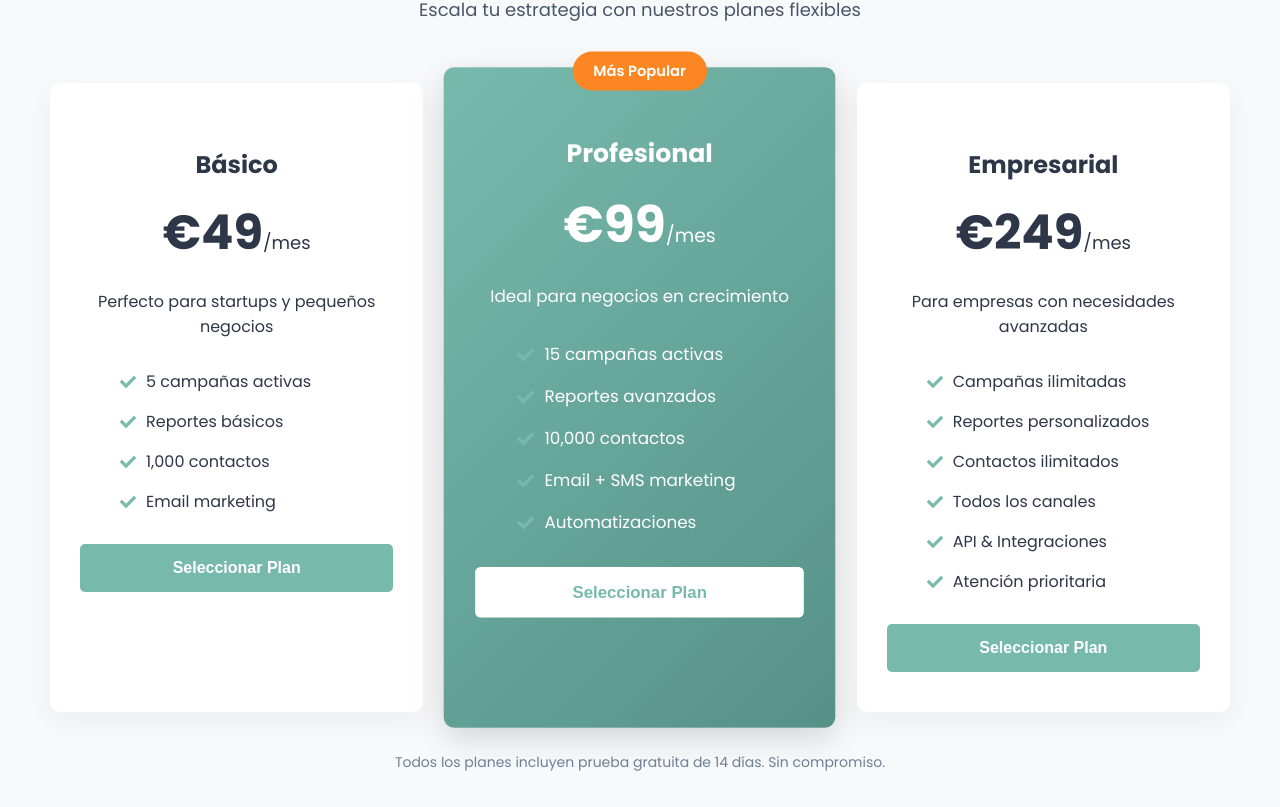
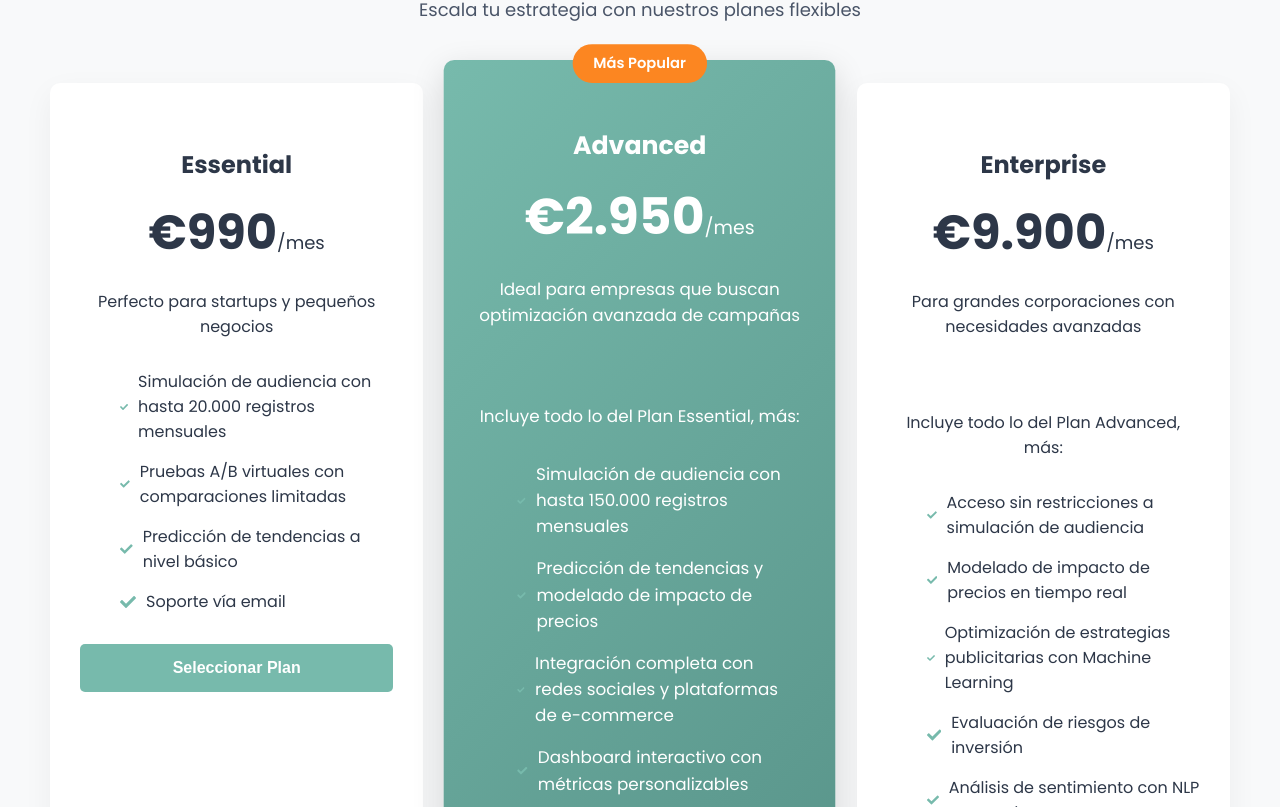
Before and after one commit to Alfons0Cano/ConsumerDigitalTwin, a React (Create React App) app: page / in a window 1280 px wide. Shown: the part 1533-2340 px from the top of the page. Built offline with nearby package versions, Linux system fonts and the light colour scheme.

Commit message:
cambio de pricing

```diff
--- a/src/components/PricingSection.js
+++ b/src/components/PricingSection.js
@@ -10,21 +10,21 @@ const PricingSection = () => {
 
       <PlansContainer>
         <PlanCard>
-          <PlanName>Básico</PlanName>
-          <PlanPrice>€49<span>/mes</span></PlanPrice>
+          <PlanName>Essential</PlanName>
+          <PlanPrice>€990<span>/mes</span></PlanPrice>
           <PlanDescription>Perfecto para startups y pequeños negocios</PlanDescription>
           <PlanFeatures>
             <PlanFeature>
-              <FaCheck /> <span>5 campañas activas</span>
+              <FaCheck /> <span>Simulación de audiencia con hasta 20.000 registros mensuales</span>
             </PlanFeature>
             <PlanFeature>
-              <FaCheck /> <span>Reportes básicos</span>
+              <FaCheck /> <span>Pruebas A/B virtuales con comparaciones limitadas</span>
             </PlanFeature>
             <PlanFeature>
-              <FaCheck /> <span>1,000 contactos</span>
+              <FaCheck /> <span>Predicción de tendencias a nivel básico</span>
             </PlanFeature>
             <PlanFeature>
-              <FaCheck /> <span>Email marketing</span>
+              <FaCheck /> <span>Soporte vía email</span>
             </PlanFeature>
           </PlanFeatures>
           <PlanButton>Seleccionar Plan</PlanButton>
@@ -32,51 +32,55 @@ const PricingSection = () => {
 
         <PlanCard featured>
           <FeatureBadge>Más Popular</FeatureBadge>
-          <PlanName>Profesional</PlanName>
-          <PlanPrice>€99<span>/mes</span></PlanPrice>
-          <PlanDescription>Ideal para negocios en crecimiento</PlanDescription>
+          <PlanName>Advanced</PlanName>
+          <PlanPrice>€2.950<span>/mes</span></PlanPrice>
+          <PlanDescription>Ideal para empresas que buscan optimización avanzada de campañas</PlanDescription>
+          <br />
+          <PlanDescription>Incluye todo lo del Plan Essential, más:</PlanDescription>
           <PlanFeatures>
             <PlanFeature>
-              <FaCheck /> <span>15 campañas activas</span>
+              <FaCheck /> <span>Simulación de audiencia con hasta 150.000 registros mensuales</span>
             </PlanFeature>
             <PlanFeature>
-              <FaCheck /> <span>Reportes avanzados</span>
+              <FaCheck /> <span>Predicción de tendencias y modelado de impacto de precios</span>
             </PlanFeature>
             <PlanFeature>
-              <FaCheck /> <span>10,000 contactos</span>
+              <FaCheck /> <span>Integración completa con redes sociales y plataformas de e-commerce</span>
             </PlanFeature>
             <PlanFeature>
-              <FaCheck /> <span>Email + SMS marketing</span>
+              <FaCheck /> <span>Dashboard interactivo con métricas personalizables</span>
             </PlanFeature>
             <PlanFeature>
-              <FaCheck /> <span>Automatizaciones</span>
+              <FaCheck /> <span>Soporte prioritario</span>
             </PlanFeature>
           </PlanFeatures>
           <PlanButton featured>Seleccionar Plan</PlanButton>
         </PlanCard>
 
         <PlanCard>
-          <PlanName>Empresarial</PlanName>
-          <PlanPrice>€249<span>/mes</span></PlanPrice>
-          <PlanDescription>Para empresas con necesidades avanzadas</PlanDescription>
+          <PlanName>Enterprise</PlanName>
+          <PlanPrice>€9.900<span>/mes</span></PlanPrice>
+          <PlanDescription>Para grandes corporaciones con necesidades avanzadas</PlanDescription>
+          <br />
+          <PlanDescription>Incluye todo lo del Plan Advanced, más:</PlanDescription>
           <PlanFeatures>
             <PlanFeature>
-              <FaCheck /> <span>Campañas ilimitadas</span>
+              <FaCheck /> <span>Acceso sin restricciones a simulación de audiencia</span>
             </PlanFeature>
             <PlanFeature>
-              <FaCheck /> <span>Reportes personalizados</span>
+              <FaCheck /> <span>Modelado de impacto de precios en tiempo real</span>
             </PlanFeature>
             <PlanFeature>
-              <FaCheck /> <span>Contactos ilimitados</span>
+              <FaCheck /> <span>Optimización de estrategias publicitarias con Machine Learning</span>
             </PlanFeature>
             <PlanFeature>
-              <FaCheck /> <span>Todos los canales</span>
+              <FaCheck /> <span>Evaluación de riesgos de inversión</span>
             </PlanFeature>
             <PlanFeature>
-              <FaCheck /> <span>API & Integraciones</span>
+              <FaCheck /> <span>Análisis de sentimiento con NLP avanzado</span>
             </PlanFeature>
             <PlanFeature>
-              <FaCheck /> <span>Atención prioritaria</span>
+              <FaCheck /> <span>Soporte 24/7 con equipo especializado</span>
             </PlanFeature>
           </PlanFeatures>
           <PlanButton>Seleccionar Plan</PlanButton>
```
